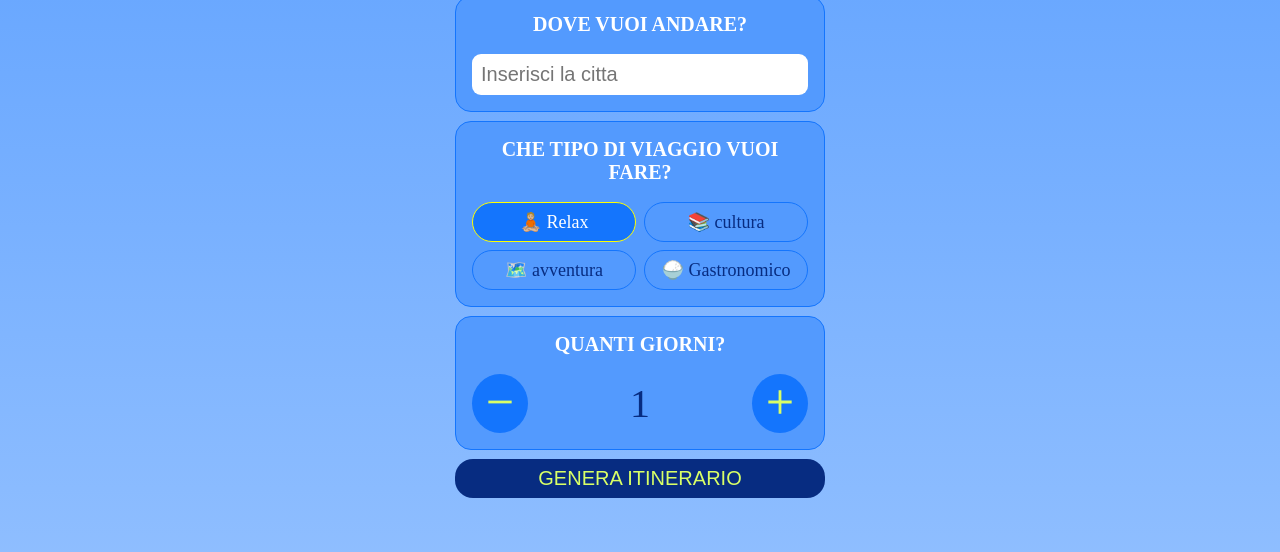
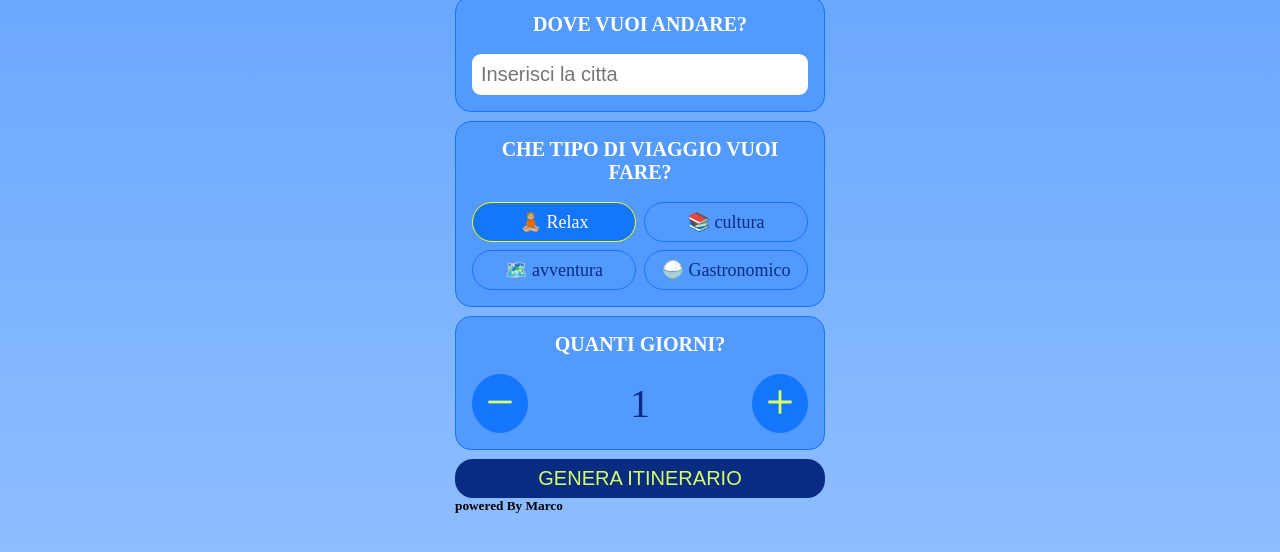
Before and after one commit to maxcaut/Travel-Planner, a plain HTML site: page index.html in a window 1280 px wide. Shown: the part 158-710 px from the top of the page. Drawn offline with Linux system fonts and the light colour scheme.

Commit message:
Update index.html

```diff
--- a/index.html
+++ b/index.html
@@ -79,6 +79,7 @@
        </div>
       <!-- /Schermata di risultato -->
         </main>
+        <h5 class="autore">powered By Marco</h5>
     </div>
 
 
```
